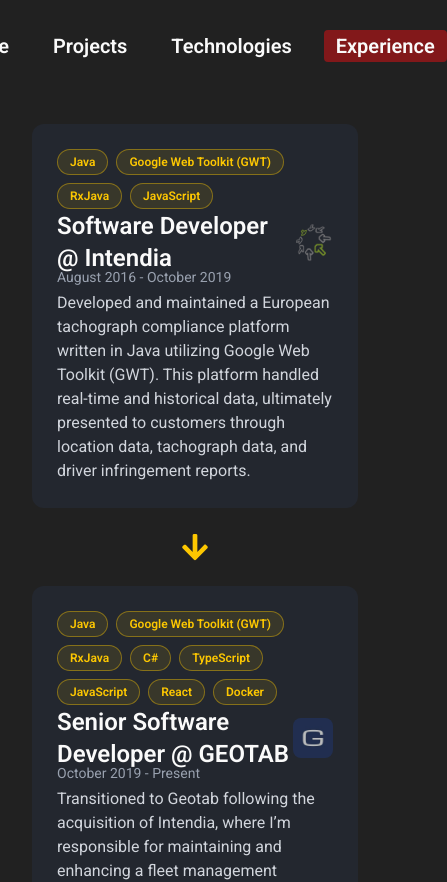
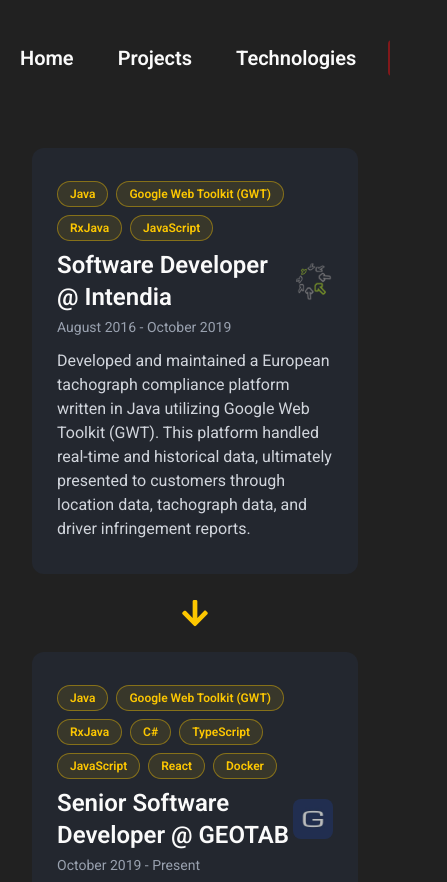
Before and after one commit to alejandrocq/personal-website, a Next.js app: page /experience in a window 390 px wide. Shown: the top 882 px of the page, 447 px wide, since content can reach past the window. Built offline with nearby package versions, Linux system fonts and the light colour scheme.

Commit message:
Style fixes
* Make the navigation bar scrollable. Not perfect for mobile yet, but enough.
* Fix bad height usage on Card and add some padding instead of margins.

```diff
--- a/app/components/Card.tsx
+++ b/app/components/Card.tsx
@@ -34,7 +34,7 @@
             }
         >
             {props.tags && props.tags.length > 0 && (
-                <div className="mb-2 flex flex-wrap gap-2">
+                <div className="flex flex-wrap gap-2 pt-2 pb-2">
                     {props.tags.map(param => (
                         <span
                             key={param}
@@ -45,7 +45,7 @@
                     ))}
                 </div>
             )}
-            <div className="flex items-center justify-between h-[50px]">
+            <div className="flex items-center justify-between">
                 <h2 className="text-2xl font-semibold group-hover:text-yellow-400 transition-colors duration-300">
                     {props.titleUrl ? (
                         <a href={props.titleUrl} target="_blank">
@@ -73,10 +73,10 @@
                 )}
             </div>
             {props.subtitle && (
-                <div className="text-sm text-gray-400 mb-1">{props.subtitle}</div>
+                <div className="text-sm text-gray-400 pt-1 pb-1">{props.subtitle}</div>
             )}
             {props.description && (
-                <p className="text-gray-300">{props.description}</p>
+                <p className="text-gray-300 pt-2 pb-2">{props.description}</p>
             )}
         </div>
     );
--- a/app/layout.tsx
+++ b/app/layout.tsx
@@ -18,7 +18,7 @@
         <html lang="en" className={font.className}>
         <body className="bg-dark text-gray-100 min-h-screen">
         <header className="w-full flex justify-center py-8">
-            <nav className="space-x-5 text-xl font-semibold">
+            <nav className="space-x-5 text-xl font-semibold overflow-auto flex align-middle p-2">
                 <NavLink href="/">Home</NavLink>
                 <NavLink href="/projects">Projects</NavLink>
                 <NavLink href="/technologies">Technologies</NavLink>
```
